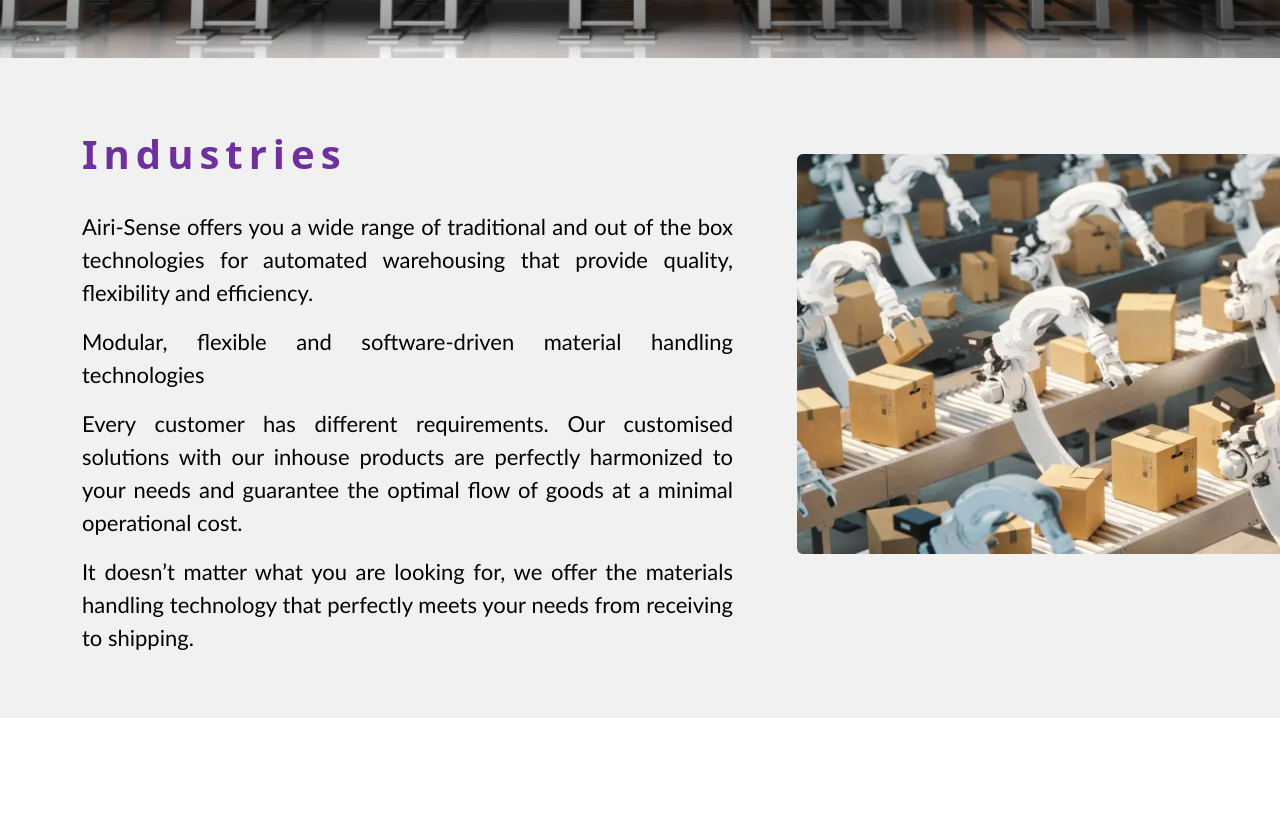
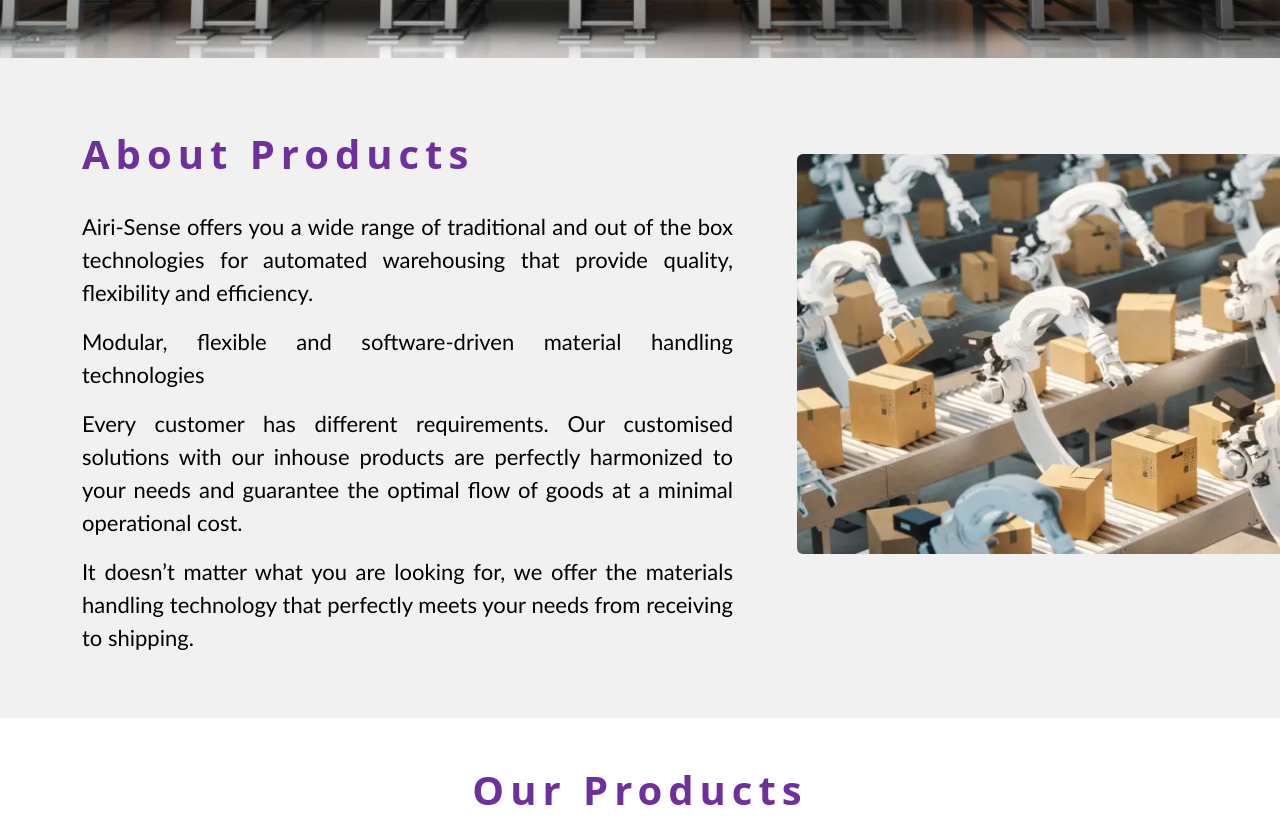
Before and after one commit to sakshiAbsax/airi_sense, a React (Create React App) app: page /product in a window 1280 px wide. Shown: the part 720-1542 px from the top of the page. Before the commit the page ends 1438 px from the top, so only its background shows below. Built offline with nearby package versions, Linux system fonts and the light colour scheme.

Commit message:
update 10/6

```diff
--- a/src/component/Home.js
+++ b/src/component/Home.js
@@ -21,7 +21,7 @@ export const Home = () => {
       <div className=" py-5 mt-5">
         <HomeAbout />
       </div>
-      <div className="row pb-4 pt-2">
+      {/* <div className="row pb-4 pt-2">
         <div className="col-md-12">
           <center>
             <h1>Technologies</h1>
@@ -29,7 +29,7 @@ export const Home = () => {
         </div>
       </div>
 
-      <div className="row ">
+      <div className="row pb-5">
         <div className="container justify-content-center">
           <div className="col-lg-10">
             <div className="featuredPropBox">
@@ -134,7 +134,7 @@ export const Home = () => {
             </div>
           </div>
         </div>
-      </div>
+      </div> */}
 
 
       <div className="aboutRoot text-white mb-5">
--- a/src/component/HomeAbout.js
+++ b/src/component/HomeAbout.js
@@ -12,7 +12,7 @@ export const HomeAbout =()=>{
                 <div className="mt-5 pt-5 whatWeDo">
                 <h2> About </h2>
                   <p className="mt-4">Airi sense delivers data-driven & robotic solutions for your logistics automation alongside reliable, modular service concepts. Collaborating with forward-thinking companies, we are committed to setting new standards in warehouse automation to provide future-proof products and solutions. As part of the KUKA Group, our customers trust the competence of our passionate employees – more than 14,000 people working across the globe.</p>
-                 <Link to="/aboutpage"> <div className="btn btn-lg btn-borderd button-1 my-3">What We Do</div> </Link>
+                 <Link to="/about"> <div className="btn btn-lg btn-borderd button-1 my-3">What We Do</div> </Link>
                 </div>
             </Col>
             <Col lg={5} xs={12} md={5}>
--- a/src/page/Product.js
+++ b/src/page/Product.js
@@ -10,18 +10,17 @@ export const Product = () => {
         <div className="bnrImg">
           <img src={product_bnr} width="100%" height="700px" alt="Solutions" />
         </div>
-
       </section>
 
-      <div className=" py-5" style={{ backgroundColor: "#f1f1f1" }}>
+      <div className="py-5" style={{ backgroundColor: "#f1f1f1" }}>
         <div className="container">
           <Row className="d-flex">
             <Col lg={7} xs={12} md={7} className="pt-4">
               <h1
-                className=" fw-bold text-start  "
+                className=" fw-bold text-start"
                 style={{ color: "#6f309d", letterSpacing: "6px" }}
               >
-                Industries
+                About Products
               </h1>
               <div className=" pt-2 whatWeDo">
                 <p className="mt-3">
@@ -59,6 +58,20 @@ export const Product = () => {
           </Row>
         </div>
       </div>
+
+      <div className="row justify-content-center pt-5 ">
+        <div className="col-lg-8">
+          <h1
+            className=" fw-bold text-center"
+            style={{ color: "#6f309d", letterSpacing: "6px" }}
+          >
+            Our Products
+          </h1>
+        </div>
+      </div>
+
+
+
     </div>
   );
 };
```
Also changed, not shown: src/page/product.css (added).
